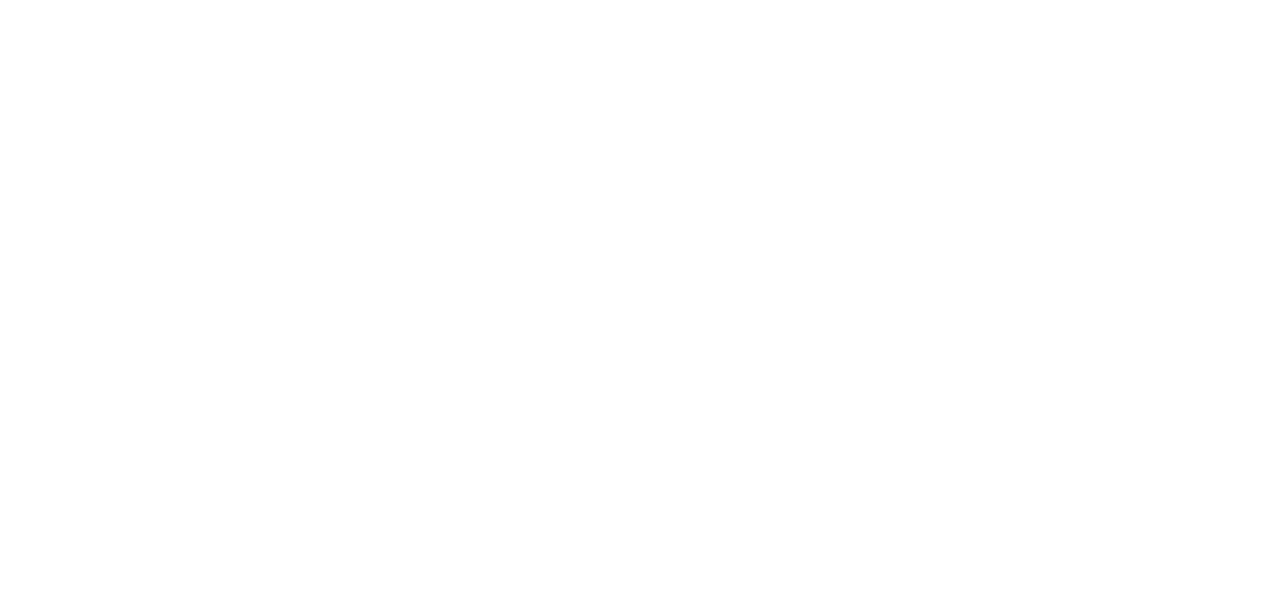
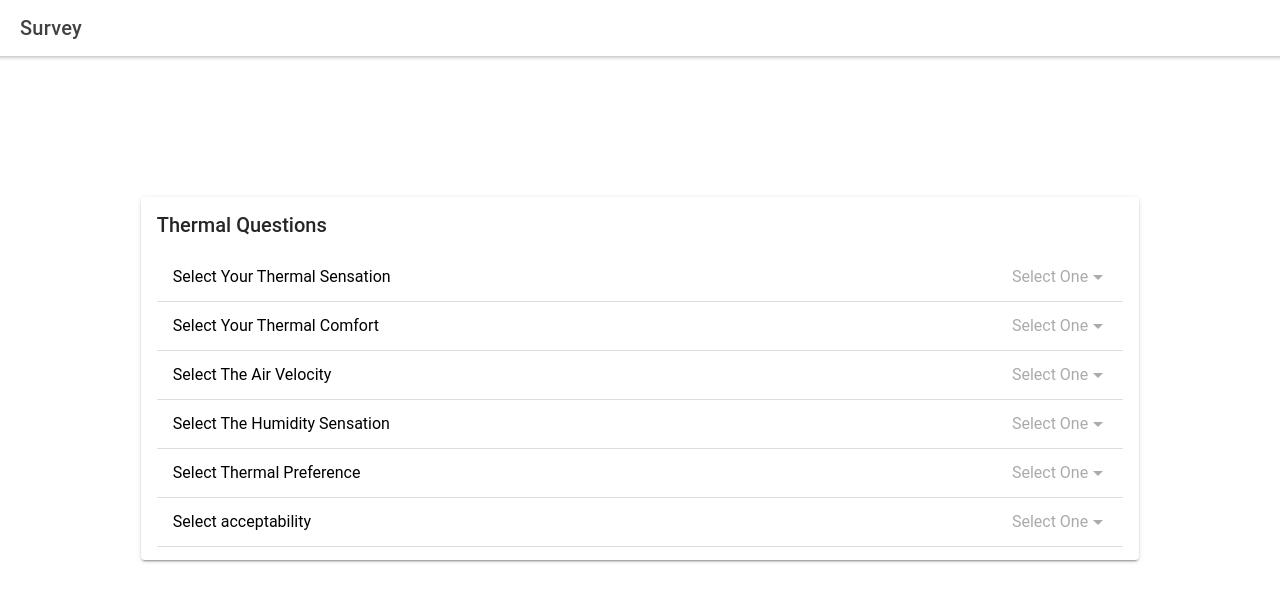
Before and after one commit to borajoo/CPTC-Research, a React (Create React App) app in the folder senior_project/: page /survey in a window 1280 px wide. Shown: the top 602 px of the page. Built offline with nearby package versions, Linux system fonts and the light colour scheme.

Commit message:
Added Survey page with 6 questions

```diff
--- a/senior_project/src/App.tsx
+++ b/senior_project/src/App.tsx
@@ -5,6 +5,7 @@
 import Home from './pages/Home';
 import Registration from './pages/Registration';
 import LandingPage from './pages/LandingPage';
+import Survey from './pages/Survey';
 
 /* Core CSS required for Ionic components to work properly */
 import '@ionic/react/css/core.css';
@@ -33,6 +34,7 @@
         <Route exact path="/" render={() => <Redirect to="/home" />} />
         <Route path="/registration" component={Registration} exact={true} />
         <Route path="/landingPage" component={LandingPage} exact={true} />
+        <Route path="/survey" component={Survey} exact={true} />
       </IonRouterOutlet>
     </IonReactRouter>
   </IonApp>
--- a/senior_project/src/pages/LandingPage.tsx
+++ b/senior_project/src/pages/LandingPage.tsx
@@ -8,8 +8,15 @@
 
   let appName = "ThermalComfort";
   function logout() {
+    console.log("Hello logout");
     history.push('/home');
   }
+
+  function launchSurvey() {
+    console.log("HEllO wurvey");
+    history.push('/survey');
+  }
+
   return (
     <IonPage>
       <IonHeader>
@@ -22,7 +29,7 @@
         <IonCard className="LandingCard">
             <IonCardContent>
                 <IonItem>
-                <IonButton className="LandingButton">
+                <IonButton  onClick={launchSurvey} className="LandingButton">
                     Take Survey
                 </IonButton>
                 </IonItem>
--- /dev/null
+++ b/senior_project/src/pages/Survey.tsx
@@ -0,0 +1,201 @@
+import { IonContent, IonHeader, IonPage, IonTitle, IonToolbar, IonItem, IonButton, IonInput, IonCard, IonCardHeader, IonCardContent, IonCardTitle, IonLabel, IonSelect, IonSelectOption } from '@ionic/react';
+import React from 'react';
+import "../style/Login.css";
+import { RouteComponentProps } from 'react-router';
+
+const Survey: React.FC<RouteComponentProps> = ({history}) => {
+
+
+    let dataPoint:any = {
+        thermalSensation: '',
+    };
+    const sensationOptions = [
+        {
+            id: 1,
+            first: 'Cold',
+        },
+        {
+            id: 2,
+            first: 'Cool',
+        },
+        {
+            id: 3,
+            first: 'Slightly Cool',
+        },
+        {
+            id: 4,
+            first: 'Neutral',
+        },
+        {
+            id: 5,
+            first: 'Slightly Warm',
+        },
+        {
+            id: 6,
+            first: 'Warm',
+        },
+        {
+            id: 7,
+            first:  'Hot',
+        },
+    ];
+
+    let thermalComfort = ["Much too cold", "Too cold", "OK (cool)", "OK (Just right)", "OK(warm)", "Too warm", "Much too warm"];
+    let thermalComfortOptions = [];
+    for (let i = 0; i < thermalComfort.length; i++) {
+        thermalComfortOptions.push({id: i+1, first: thermalComfort[i]});
+    }
+
+    let airVelocity = ["Still", "Just right", "Breezy"];
+    let airVelocityOptions = [];
+    for (let i = 0; i < airVelocity.length; i++) {
+        airVelocityOptions.push({id: i +1, first: airVelocity[i]});
+    }
+
+    let humiditySensation = ["Too dry", "Slightly dry", "Just right", "Slightly humid", "Too humid"];
+    let humiditySensationOptions = [];
+    for (let i = 0; i < humiditySensation.length; i++) {
+        humiditySensationOptions.push({id: i+1, first: humiditySensation[i]});
+    }
+
+    let thermalPreference = ["Cooler", "No Change", "Warmer"];
+    let thermalPreferenceOptions = [];
+    for (let i = 0; i < thermalPreference.length; i++) {
+        thermalPreferenceOptions.push({id: i+1, first: thermalPreference[i]});
+    }
+
+    let acceptability = ["Acceptable", "Not Acceptable"];
+    let acceptabilityOptions = [];
+    for (let i = 0; i < acceptability.length; i++) {
+        acceptabilityOptions.push({id:i+1, first: acceptability[i]});
+    }
+
+    function selectThermalSensation(e:any) {
+        dataPoint.thermalSensation = e.detail.value;
+    }
+
+    function selectThermalComfort(e:any) {
+        dataPoint.thermalComfort = e.detail.value;
+    }
+
+    function selectAirVelocity(e:any) {
+        dataPoint.airVelocity = e.detail.value;
+    }
+
+    function selectHumiditySensation(e:any) {
+        dataPoint.humiditySensation = e.detail.value;
+    }
+
+    function selectThermalPreference(e:any) {
+        dataPoint.thermalPreference = e.detail.value;
+    }
+
+    function selectAcceptability(e:any) {
+        dataPoint.acceptability = e.detail.value;
+        console.log(dataPoint);
+    }
+
+  return (
+  <IonPage>
+    <IonHeader>
+      <IonToolbar>
+        <IonTitle>Survey</IonTitle>
+      </IonToolbar>
+    </IonHeader>
+    <IonContent className="ion-padding">
+    <IonCard className="LoginCard">
+        <IonCardHeader>
+          <IonCardTitle>
+            Thermal Questions
+          </IonCardTitle>
+        </IonCardHeader>
+        <IonCardContent>
+
+          <IonItem>
+              <IonLabel>Select Your Thermal Sensation</IonLabel>
+            <IonSelect placeholder="Select One" onIonChange={e => selectThermalSensation(e)}>
+            {sensationOptions.map((object, i) => {
+                return (
+                <IonSelectOption  onSelect={selectThermalSensation} key={i} value={object.first}>
+                    {object.first}
+                </IonSelectOption>
+                );
+            })}
+            </IonSelect>
+
+          </IonItem>
+
+          <IonItem>
+              <IonLabel> Select Your Thermal Comfort </IonLabel>
+            <IonSelect placeholder="Select One" onIonChange={e => selectThermalComfort(e)}>
+            {thermalComfortOptions.map((object, i) => {
+                return (
+                <IonSelectOption key={i} value={object.first}>
+                    {object.first}
+                </IonSelectOption>
+                );
+            })}
+            </IonSelect>
+          </IonItem>
+
+          <IonItem>
+              <IonLabel className="surveyLabel"> Select The Air Velocity</IonLabel>
+            <IonSelect placeholder="Select One" onIonChange={e => selectAirVelocity(e)}>
+            {airVelocityOptions.map((object, i) => {
+                return (
+                <IonSelectOption key={i} value={object.first}>
+                    {object.first}
+                </IonSelectOption>
+                );
+            })}
+            </IonSelect>
+          </IonItem>
+
+          <IonItem>
+              <IonLabel className="surveyLabel"> Select The Humidity Sensation </IonLabel>
+            <IonSelect placeholder="Select One" onIonChange={e => selectHumiditySensation(e)}>
+            {humiditySensationOptions.map((object, i) => {
+                return (
+                <IonSelectOption key={i} value={object.first}>
+                    {object.first}
+                </IonSelectOption>
+                );
+            })}
+            </IonSelect>
+          </IonItem>
+
+          <IonItem>
+              <IonLabel> Select Thermal Preference </IonLabel>
+            <IonSelect placeholder="Select One" onIonChange={e => selectThermalPreference(e)}>
+            {thermalPreferenceOptions.map((object, i) => {
+                return (
+                <IonSelectOption key={i} value={object.first}>
+                    {object.first}
+                </IonSelectOption>
+                );
+            })}
+            </IonSelect>
+          </IonItem>
+
+          <IonItem>
+              <IonLabel> Select acceptability </IonLabel>
+            <IonSelect placeholder="Select One" onIonChange={e => selectAcceptability(e)}>
+            {acceptabilityOptions.map((object, i) => {
+                return (
+                <IonSelectOption key={i} value={object.first}>
+                    {object.first}
+                </IonSelectOption>
+                );
+            })}
+            </IonSelect>
+          </IonItem>
+
+          </IonCardContent>
+      </IonCard>
+    </IonContent>
+  </IonPage>
+);
+
+};
+
+export default Survey;
```
